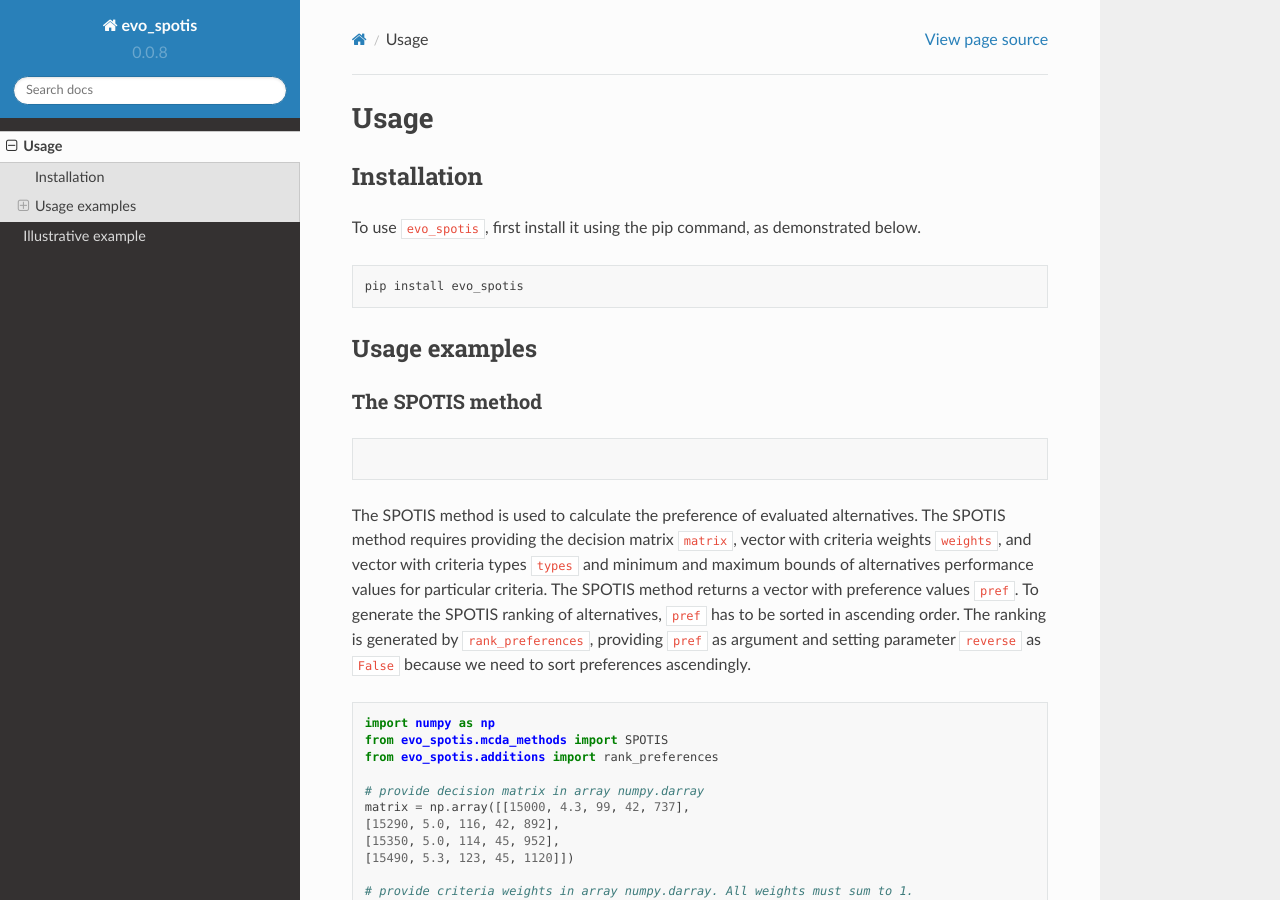
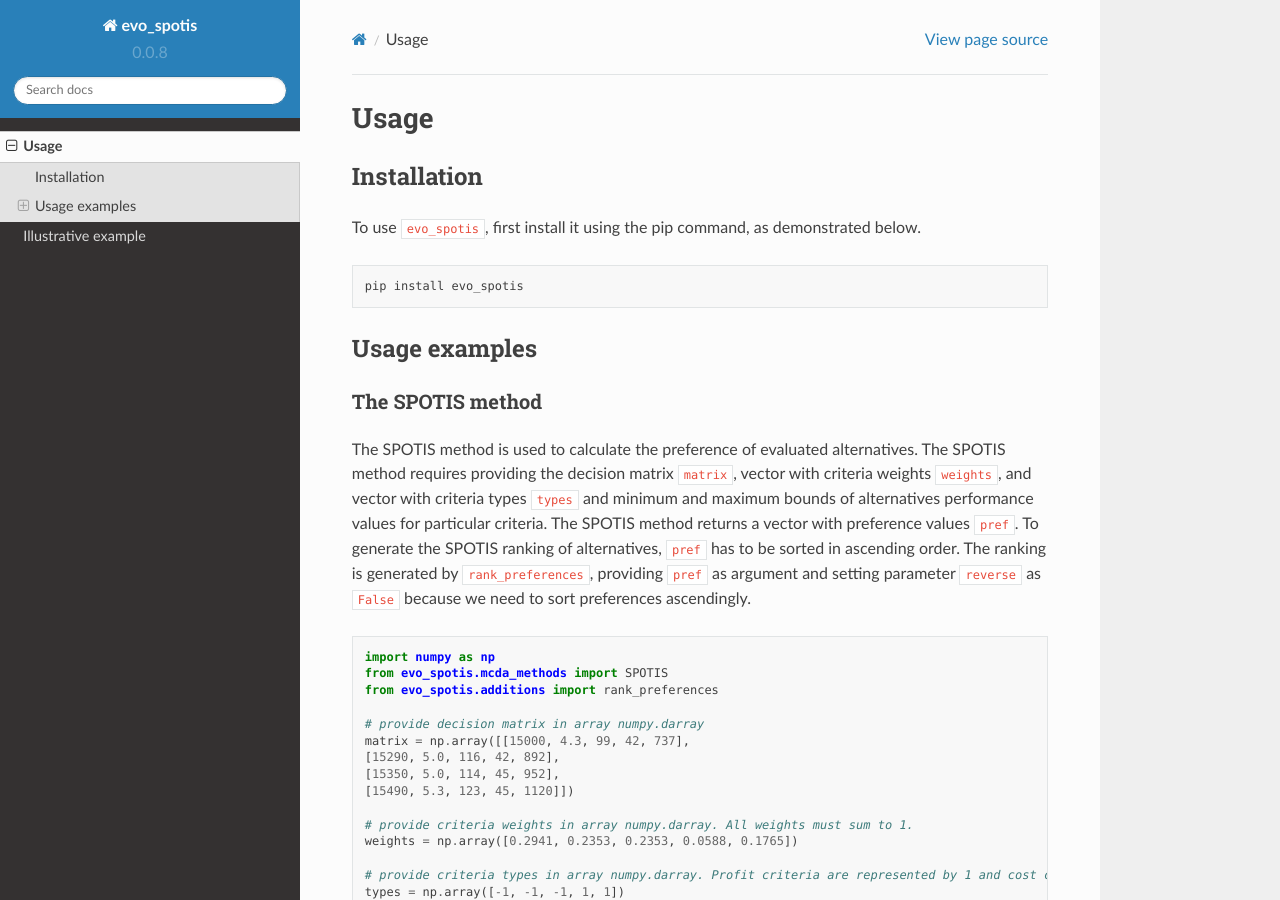
Before and after one commit to energyinpython/EVO-SPOTIS, a Sphinx documentation site: the page built from docs/usage.rst, in a window 1280 px wide and 900 px high. Built offline with Sphinx 7.4.7 and the Read the Docs theme 2.0.0, drawn with Linux system fonts in a browser that asks for light colours; pages that are not in the unit, such as notebooks, are missing from menus.

Commit message:
docs: documentation update

```diff
--- a/docs/usage.rst
+++ b/docs/usage.rst
@@ -20,8 +20,6 @@ Usage examples
 The SPOTIS method
 ___________________
 
-
-.. code-block:: python
 
 The SPOTIS method is used to calculate the preference of evaluated alternatives. The SPOTIS method requires providing the decision matrix
 ``matrix``, vector with criteria weights ``weights``, and vector with criteria types ``types`` and minimum and maximum bounds of alternatives performance
```
